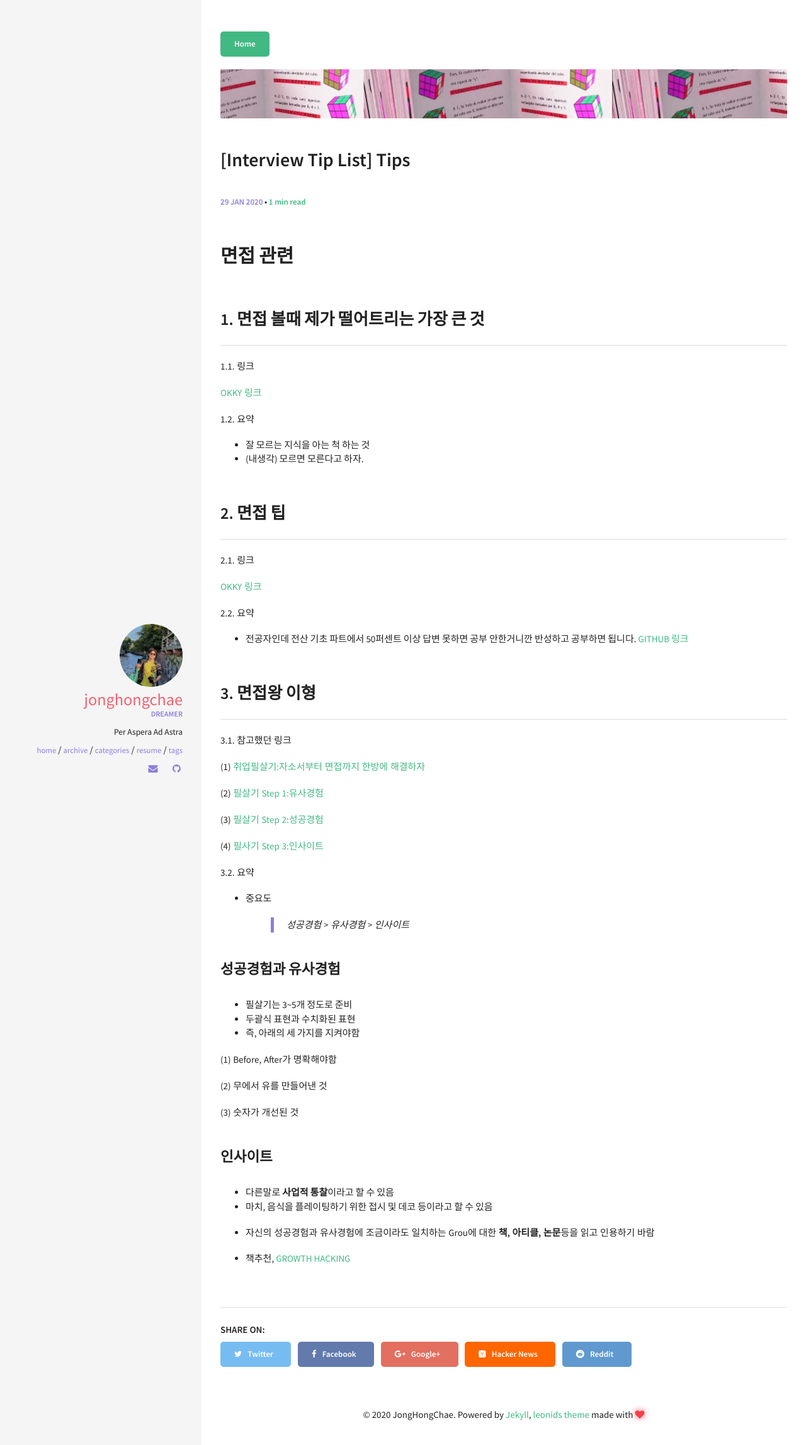
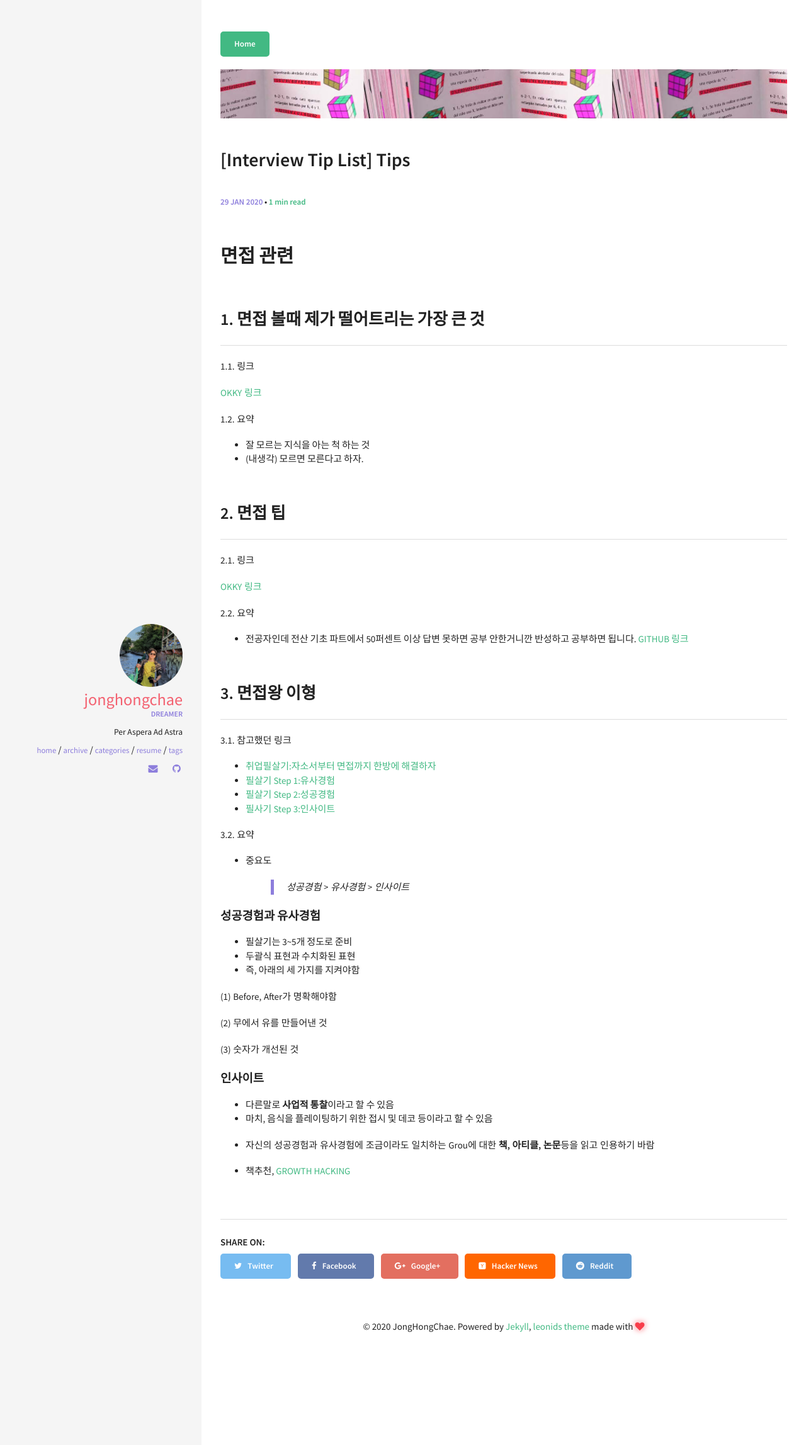
Before and after one commit to jhonggg/jhonggg.github.io, a Jekyll site: the page built from _posts/2020-01-29-Interview-Tip.md, in a window 1280 px wide. Shown: the top 2295 px of the page at 63% size. Built offline with Jekyll 4.4.1, drawn with Linux system fonts in a browser that asks for light colours.

Commit message:
fix numbering

```diff
--- a/_posts/2020-01-29-Interview-Tip.md
+++ b/_posts/2020-01-29-Interview-Tip.md
@@ -37,20 +37,17 @@ image:
 
 3.1. 참고했던 링크
 
-(1) [취업필살기:자소서부터 면접까지 한방에 해결하자](https://youtu.be/7NAVa7-dl5Q)
-
-(2) [필살기 Step 1:유사경험](https://youtu.be/5sgcMQselaU)
-
-(3) [필살기 Step 2:성공경험](https://youtu.be/6pEROkZDVWY)
-
-(4) [필사기 Step 3:인사이트](https://youtu.be/kzn0xY7JB8A)
+- [취업필살기:자소서부터 면접까지 한방에 해결하자](https://youtu.be/7NAVa7-dl5Q)
+- [필살기 Step 1:유사경험](https://youtu.be/5sgcMQselaU)
+- [필살기 Step 2:성공경험](https://youtu.be/6pEROkZDVWY)
+- [필사기 Step 3:인사이트](https://youtu.be/kzn0xY7JB8A)
 
 3.2. 요약
 
 - 중요도
 > 성공경험 > 유사경험 > 인사이트
 
-### 성공경험과 유사경험
+#### 성공경험과 유사경험
 - 필살기는 3~5개 정도로 준비
 - 두괄식 표현과 수치화된 표현
 - 즉, 아래의 세 가지를 지켜야함
@@ -61,7 +58,7 @@ image:
 
 (3) 숫자가 개선된 것
 
-### 인사이트
+#### 인사이트
 - 다른말로 **사업적 통찰**이라고 할 수 있음
 - 마치, 음식을 플레이팅하기 위한 접시 및 데코 등이라고 할 수 있음
 - 자신의 성공경험과 유사경험에 조금이라도 일치하는 Grou에 대한 **책, 아티클, 논문**등을 읽고 인용하기 바람
```
